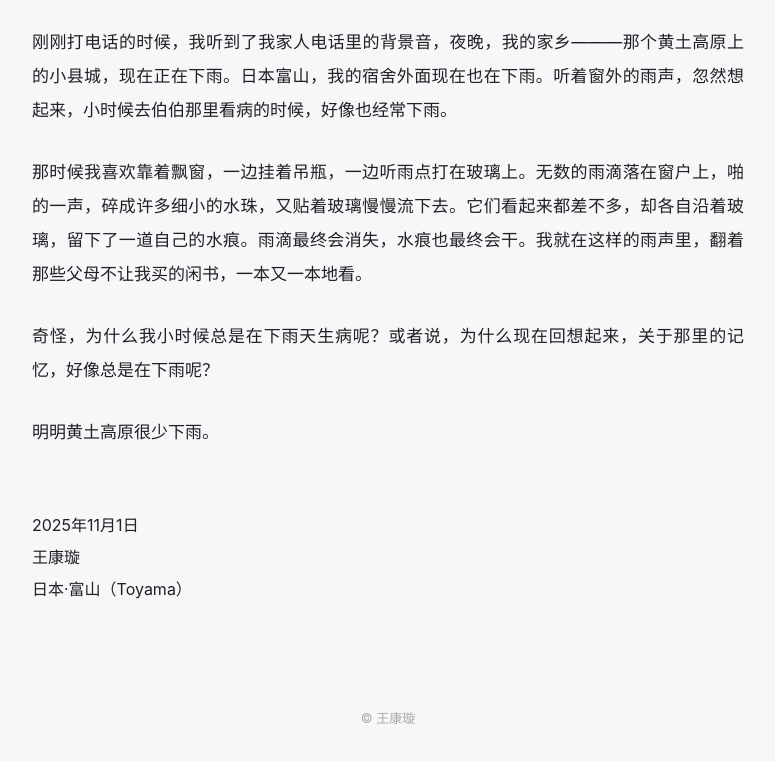
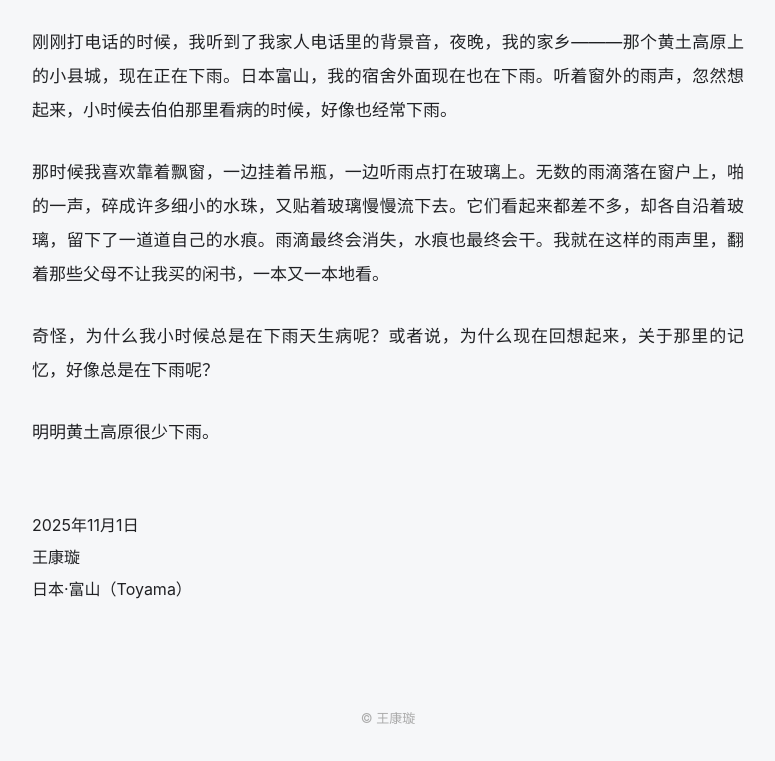
Before and after one commit to NagaseYukihira-WKX/NagaseYukihira-WKX.github.io, a plain HTML site: page article1.html in a window 1280 px wide. Shown: the part 1732-2493 px from the top of the page, without its empty margins (252-1027 px from the left). Drawn offline with Linux system fonts and the light colour scheme.

Commit message:
Update article1.html

```diff
--- a/article1.html
+++ b/article1.html
@@ -142,7 +142,7 @@
     </p>
 
     <p>
-        那时候我喜欢靠着飘窗，一边挂着吊瓶，一边听雨点打在玻璃上。无数的雨滴落在窗户上，啪的一声，碎成许多细小的水珠，又贴着玻璃慢慢流下去。它们看起来都差不多，却各自沿着玻璃，留下了一道自己的水痕。雨滴最终会消失，水痕也最终会干。我就在这样的雨声里，翻着那些父母不让我买的闲书，一本又一本地看。
+        那时候我喜欢靠着飘窗，一边挂着吊瓶，一边听雨点打在玻璃上。无数的雨滴落在窗户上，啪的一声，碎成许多细小的水珠，又贴着玻璃慢慢流下去。它们看起来都差不多，却各自沿着玻璃，留下了一道道自己的水痕。雨滴最终会消失，水痕也最终会干。我就在这样的雨声里，翻着那些父母不让我买的闲书，一本又一本地看。
     </p>
 
     <p>
```
